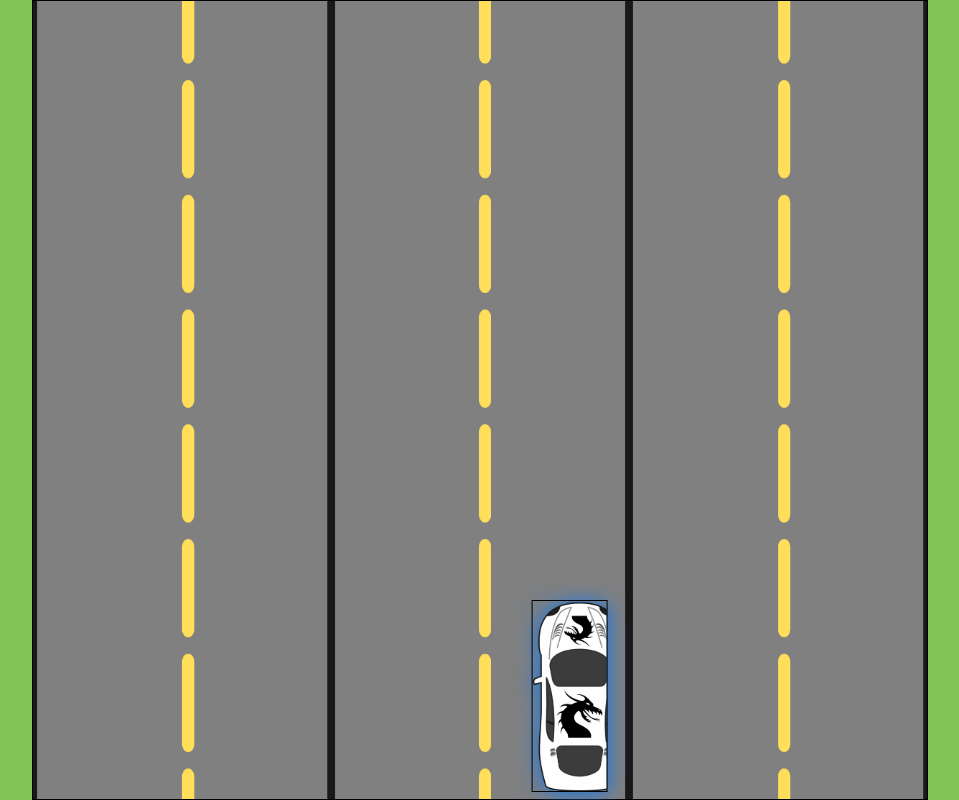
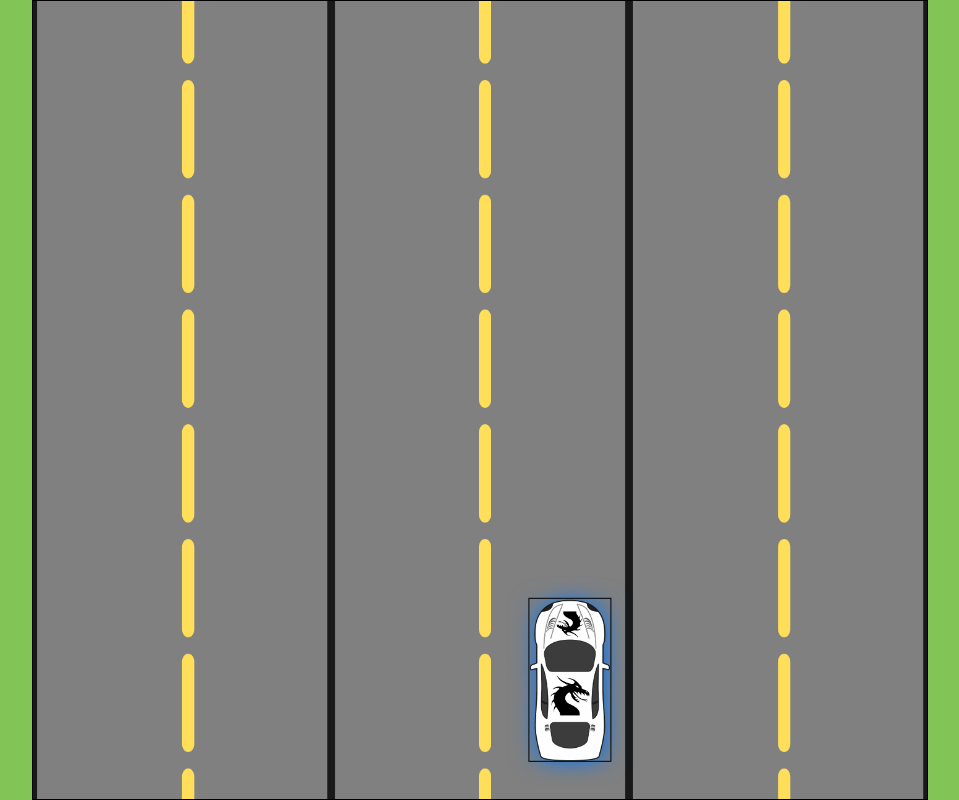
Before and after one commit to xsipkam1/WT1-racing-game, a website: page index.html in a window 1280 px wide. Both pictures are taken after a click on the button "NOVÁ HRA". Shown: the whole page, without its empty margins (160-1119 px from the left). Drawn offline with nearby package versions, Linux system fonts and the light colour scheme.

Commit message:
fixed player model

```diff
--- a/css/style.css
+++ b/css/style.css
@@ -88,15 +88,13 @@ body {
 
 .player {
     --x: 57;
-    --y: 87;
+    --y: 85;
     position: absolute;
-    width: 6%;
-    height: 24%;
+    width: 6.5%;
+    height: auto;
     top: calc(var(--y)*1vh);
     left: calc(var(--x)*1vw);
     border: 1px solid black;
     filter: drop-shadow(1px 1px 10px rgb(17, 117, 233));
     transform: translate(-50%, -50%);
-    background-image: url('../sources/graphics/car (1).png');
-    background-size: cover;
 }
--- a/index.html
+++ b/index.html
@@ -22,7 +22,7 @@
         <canvas id="canvas" class="canvas">
             <img src="sources/graphics/road2.png" alt="road" id="road" class="road">
         </canvas>
-        <div class="player" id="player"></div>
+        <img src="sources/graphics/car (1).png" alt="player" class="player" id="player">
     </main>
 
     <div id="tutorial" class="tutorial">
```
